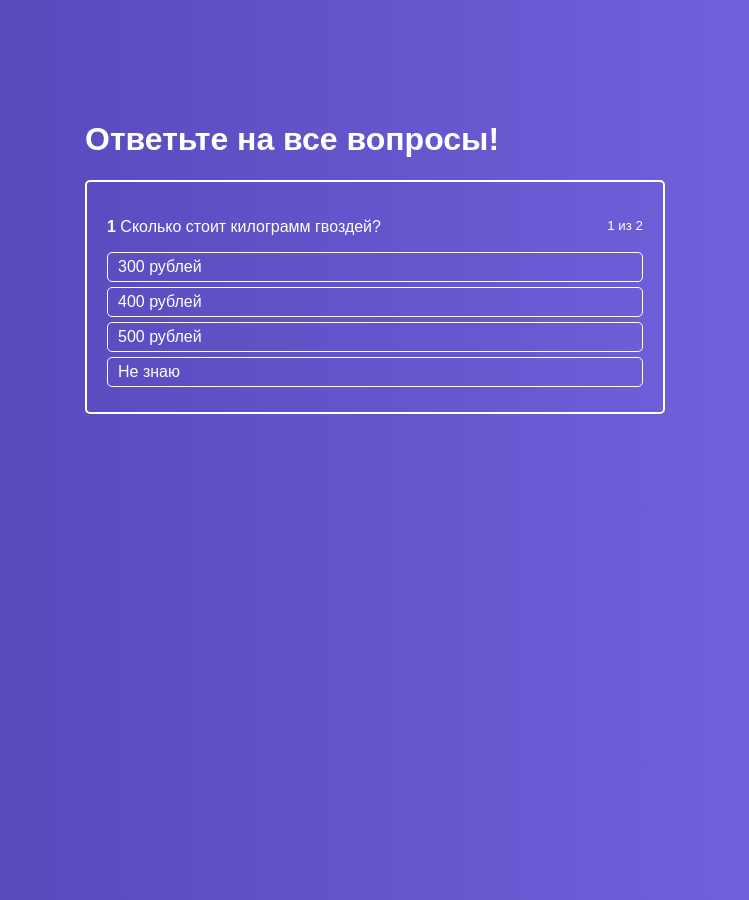
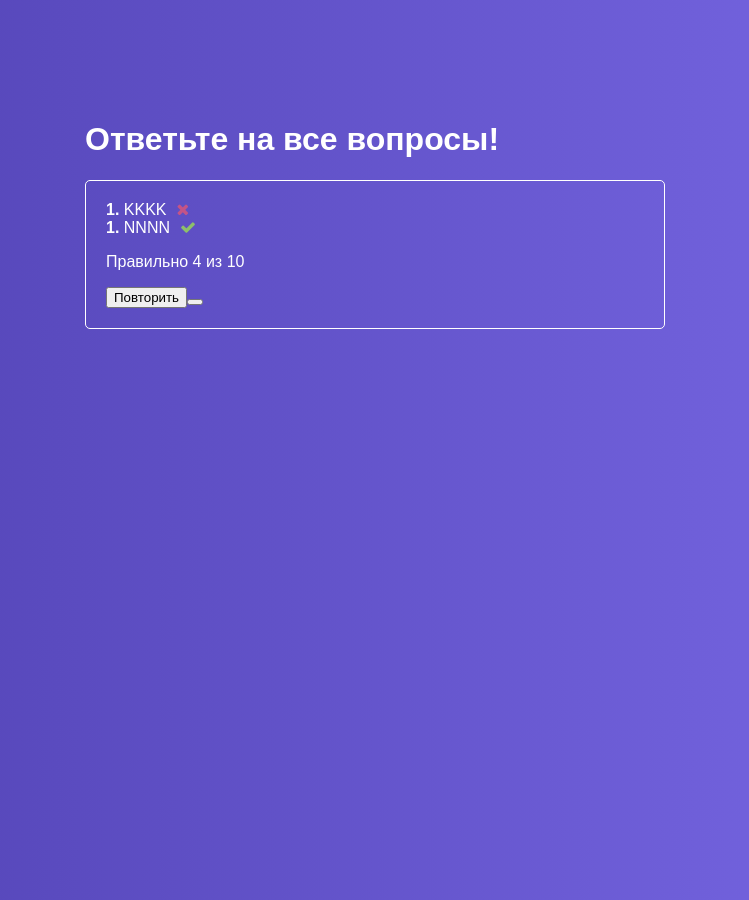
Before and after one commit to kolun4ik/react-quiz, a React (Create React App) app: page / in a window 1280 px wide. Shown: the whole page, without its empty margins (265-1014 px from the left). Built offline with nearby package versions, Linux system fonts and the light colour scheme.

Commit message:
добавлен компонент FinishedQuiz

```diff
--- a/public/index.html
+++ b/public/index.html
@@ -9,35 +9,17 @@
       name="description"
       content="Web site created using create-react-app"
     />
+    <link href="https://stackpath.bootstrapcdn.com/font-awesome/4.7.0/css/font-awesome.min.css" rel="stylesheet" integrity="sha384-wvfXpqpZZVQGK6TAh5PVlGOfQNHSoD2xbE+QkPxCAFlNEevoEH3Sl0sibVcOQVnN" crossorigin="anonymous">
     <link rel="apple-touch-icon" href="%PUBLIC_URL%/logo192.png" />
     <!--
       manifest.json provides metadata used when your web app is installed on a
       user's mobile device or desktop. See https://developers.google.com/web/fundamentals/web-app-manifest/
     -->
     <link rel="manifest" href="%PUBLIC_URL%/manifest.json" />
-    <!--
-      Notice the use of %PUBLIC_URL% in the tags above.
-      It will be replaced with the URL of the `public` folder during the build.
-      Only files inside the `public` folder can be referenced from the HTML.
-
-      Unlike "/favicon.ico" or "favicon.ico", "%PUBLIC_URL%/favicon.ico" will
-      work correctly both with client-side routing and a non-root public URL.
-      Learn how to configure a non-root public URL by running `npm run build`.
-    -->
-    <title>React App</title>
+    <title>Quiz App</title>
   </head>
   <body>
     <noscript>You need to enable JavaScript to run this app.</noscript>
     <div id="root"></div>
-    <!--
-      This HTML file is a template.
-      If you open it directly in the browser, you will see an empty page.
-
-      You can add webfonts, meta tags, or analytics to this file.
-      The build step will place the bundled scripts into the <body> tag.
-
-      To begin the development, run `npm start` or `yarn start`.
-      To create a production bundle, use `npm run build` or `yarn build`.
-    -->
   </body>
 </html>
--- /dev/null
+++ b/src/components/FinishedQuiz/FinishedQuiz.js
@@ -0,0 +1,28 @@
+import React from 'react';
+import classes from './FinishedQuiz.module.css';
+
+const FinishedQuiz = props => {
+    return (
+        <div className={classes.FinishedQuiz}>
+            <ul>
+                <li>
+                    <strong>1. </strong>
+                    KKKK
+                    <i className={'fa fa-times ' + classes.error}></i>
+                </li>
+                <li>
+                    <strong>1. </strong>
+                    NNNN
+                    <i className={'fa fa-check ' + classes.success}></i>
+                </li>
+            </ul>
+            <p>Правильно 4 из 10</p>
+            <div>
+                <button>Повторить</button>
+                <button></button>
+            </div>
+        </div>
+    );
+};
+
+export default FinishedQuiz;
--- /dev/null
+++ b/src/components/FinishedQuiz/FinishedQuiz.module.css
@@ -0,0 +1,24 @@
+.FinishedQuiz {
+    padding: 20px;
+    color: white;
+    border: 1px solid #ffffff;
+    border-radius: 5px;
+    margin: 0 10px;
+}
+.FinishedQuiz ul {
+    list-style: none;
+    padding: 0;
+    margin: 0;
+}
+
+.FinishedQuiz ul li i{
+    margin-left: 10px;
+}
+
+.success {
+    color: rgba(161, 240, 69, .7);
+}
+
+.error {
+    color: rgba(240, 87, 108, .7);
+}
--- a/src/containers/Quiz/Quiz.js
+++ b/src/containers/Quiz/Quiz.js
@@ -1,11 +1,13 @@
 import React, {Component} from 'react';
 import classes from './Quiz.module.css';
 import ActiveQuiz from '../../components/ActiveQuiz/ActiveQuiz';
+import FinishedQuiz from '../../components/FinishedQuiz/FinishedQuiz';
 
 
 class Quiz extends Component{
 
     state = {
+        isFinished: true,
         activeQuestion: 0,
         answerState: null, // { [id]: 'success' or 'error'}
         quiz: [
@@ -51,7 +53,9 @@ class Quiz extends Component{
             const timeout = window.setTimeout(() => {
 
                 if( this.isQuizFinished() ) {
-                    console.log('Finished')
+                    this.setState({
+                        isFinished: true,
+                    });
                 } else {
                     this.setState({
                         activeQuestion: this.state.activeQuestion + 1,
@@ -78,7 +82,12 @@ class Quiz extends Component{
             <div className={classes.Quiz}>
                 <div className={classes.QuizWrapper}>
                     <h1>Ответьте на все вопросы!</h1>
-                    <ActiveQuiz
+                    {
+                        this.state.isFinished
+                            ? <FinishedQuiz
+
+                             />
+                            :  <ActiveQuiz
                                 answers={this.state.quiz[this.state.activeQuestion].answers}
                                 question={this.state.quiz[0].question}
                                 onAnswerClick={this.onAnswerClickHandler}
@@ -86,6 +95,8 @@ class Quiz extends Component{
                                 answerNumber={this.state.activeQuestion + 1}
                                 state={this.state.answerState}
                             />
+                    }
+
                 </div>
             </div>
         );
```
Also changed, not shown: src/index.js (line endings or trailing spaces). Lines whose indentation alone changed are shown as unchanged.
